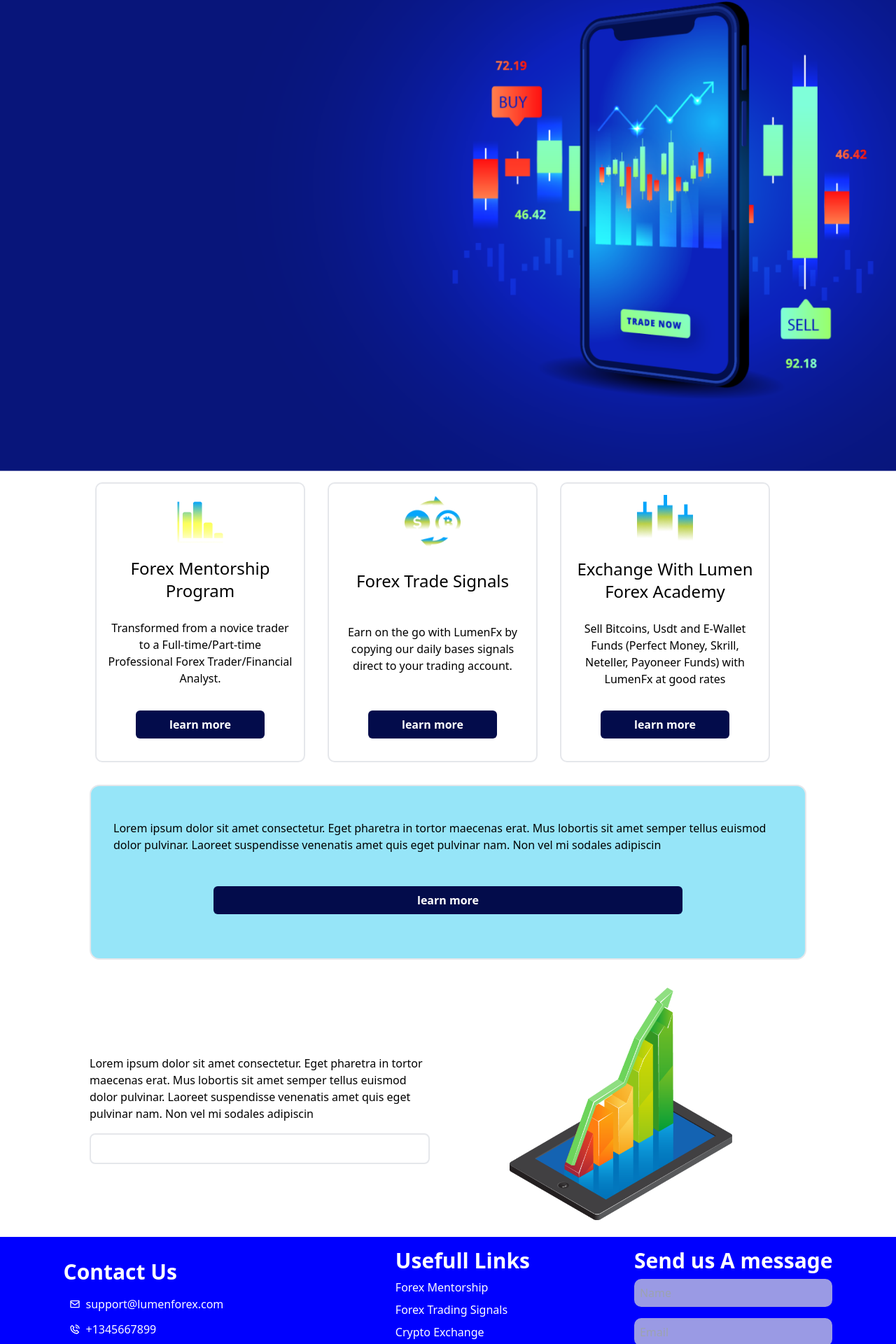
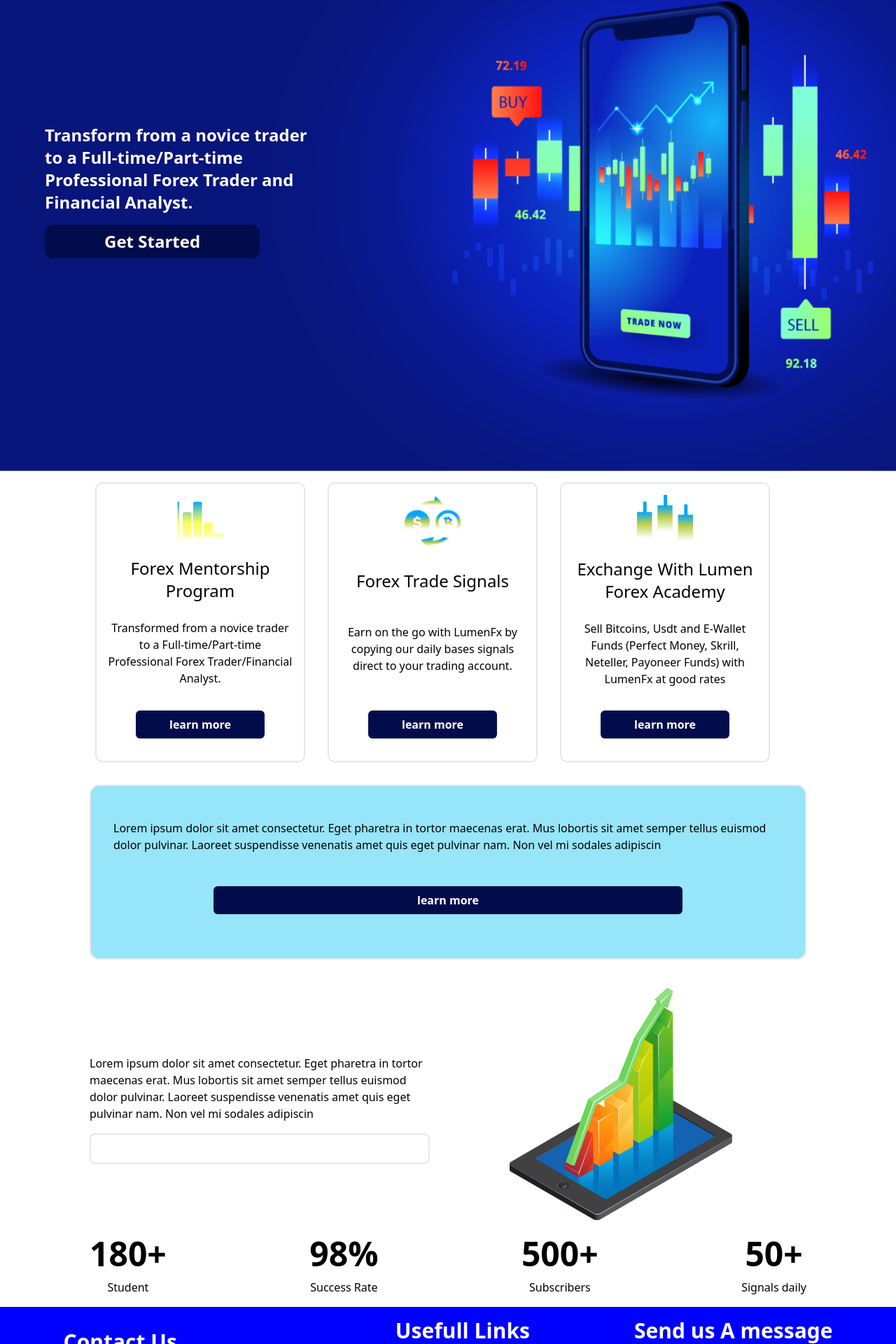
Before and after one commit to Nanocodes-Programming/forex-bang-frontend, a React (Create React App) app: page / in a window 1280 px wide. Shown: the part 127-2047 px from the top of the page at 70% size. Built offline with nearby package versions, Linux system fonts and the light colour scheme.

Commit message:
layout wrapper almost done

```diff
--- /dev/null
+++ b/src/components/ScrollCounter.jsx
@@ -0,0 +1,26 @@
+import React from "react";
+
+const ScrollCounter = () => {
+  return (
+    <div className="flex justify-between w-[80%] m-auto text-center">
+      <aside>
+        <h1 className="text-5xl mb-3 font-bold">180+</h1>
+        <p>Student</p>
+      </aside>
+      <aside >
+        <h1 className="text-5xl mb-3 font-bold">98%</h1>
+        <p>Success Rate</p>
+      </aside>
+      <aside>
+        <h1 className="text-5xl mb-3 font-bold">500+</h1>
+        <p>Subscribers</p>
+      </aside>
+      <aside>
+        <h1 className="text-5xl mb-3 font-bold">50+</h1>
+        <p>Signals daily</p>
+      </aside>
+    </div>
+  );
+};
+
+export default ScrollCounter;
--- a/src/components/TradeChart.jsx
+++ b/src/components/TradeChart.jsx
@@ -1,8 +1,10 @@
 import React from "react";
 import chart from "../assets/img/forexsignals.png";
+import ScrollCounter from "./ScrollCounter";
 
 const TradeChart = () => {
   return (
+    <>
       <div className="flex justify-between gap-2 py-[1.5rem] w-[80%] m-auto items-center">
         <aside className="basis-[49%]">
           <p className="my-4">
@@ -20,6 +22,9 @@
           <img src={chart} alt="" className="w-[60%] m-auto" />
         </aside>
       </div>
+
+      <ScrollCounter />
+    </>
   );
 };
 
--- a/src/pages/Home.jsx
+++ b/src/pages/Home.jsx
@@ -8,9 +8,19 @@
   return (
     <>
       <Layout>
-        <Wrapper>this is romeo</Wrapper>
+        <Wrapper>
+          <div className="w-[40%] h-full flex flex-col justify-center p-[4rem] items-start">
+            <p className="text-2xl text-white font-bold  mb-4">
+              Transform from a novice trader to a Full-time/Part-time
+              Professional Forex Trader and Financial Analyst.
+            </p>
+            <button className="py-[0.5rem] px-[2rem] w-[80%] rounded-xl text-2xl text-white font-bold bg-[#030C4B]">Get Started</button>
+          </div>
+        </Wrapper>
         <Services />
-        <TradeChart />
+        <div className="my-[1rem]">
+          <TradeChart />
+        </div>
       </Layout>
     </>
   );
```
Lines whose indentation alone changed are shown as unchanged.
